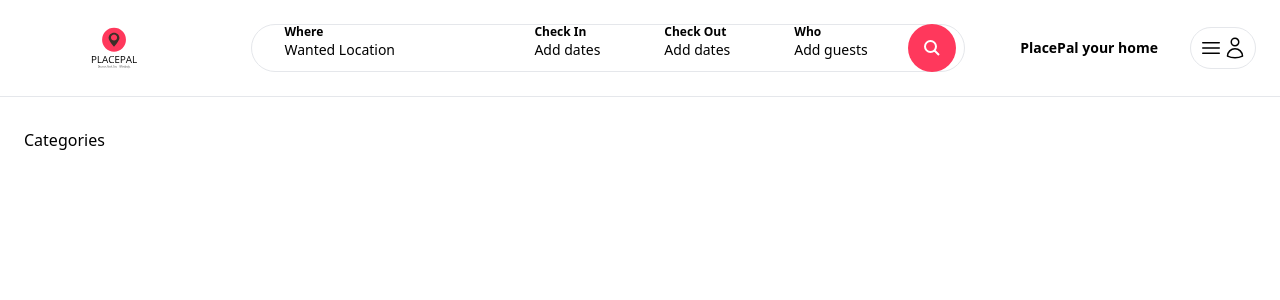
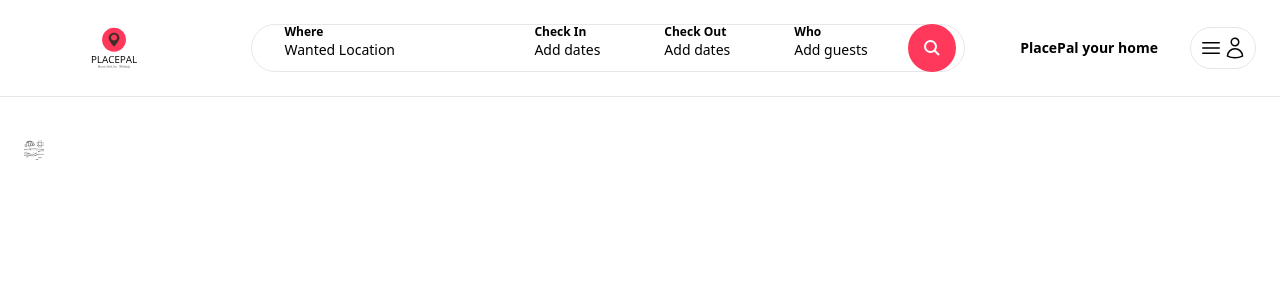
Before and after one commit to BabaMboga/PlacePal, a Next.js app in the folder placepal/: page / in a window 1280 px wide. Shown: the top 300 px of the page. Built offline with nearby package versions, Linux system fonts and the light colour scheme.

Commit message:
added beach category image

```diff
--- a/placepal/app/components/Categories.tsx
+++ b/placepal/app/components/Categories.tsx
@@ -1,8 +1,18 @@
-import React from 'react'
+import React from 'react';
+import Image from 'next/image';
 
 const Categories = () => {
   return (
-    <div>Categories</div>
+    <div className='pt-3 cursor-pointer pb-6 flex items-center space-x-12'>
+        <div className="pb-4 flex flex-col items-center space-y-2 border-b-2 border-white opacity-60 hover:opacity-100">
+            <Image
+                src="/sun-umbrella.png"
+                alt="Category - Beach"
+                width={20}
+                height={20}
+            />
+        </div>
+    </div>
   )
 }
 
```
Also changed, not shown: placepal/public/sun-umbrella.png (added).
